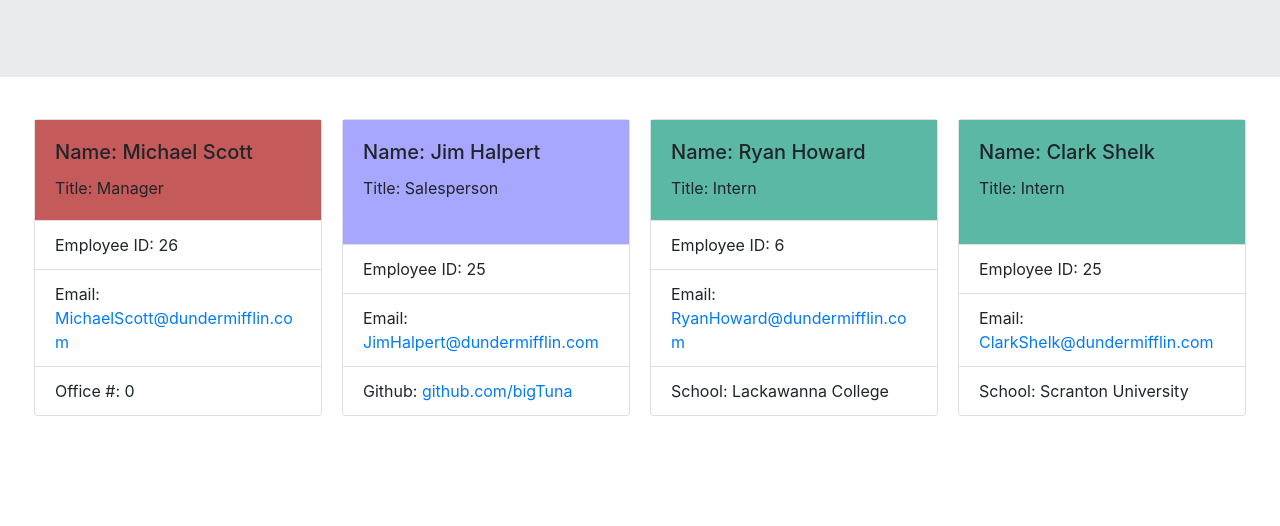
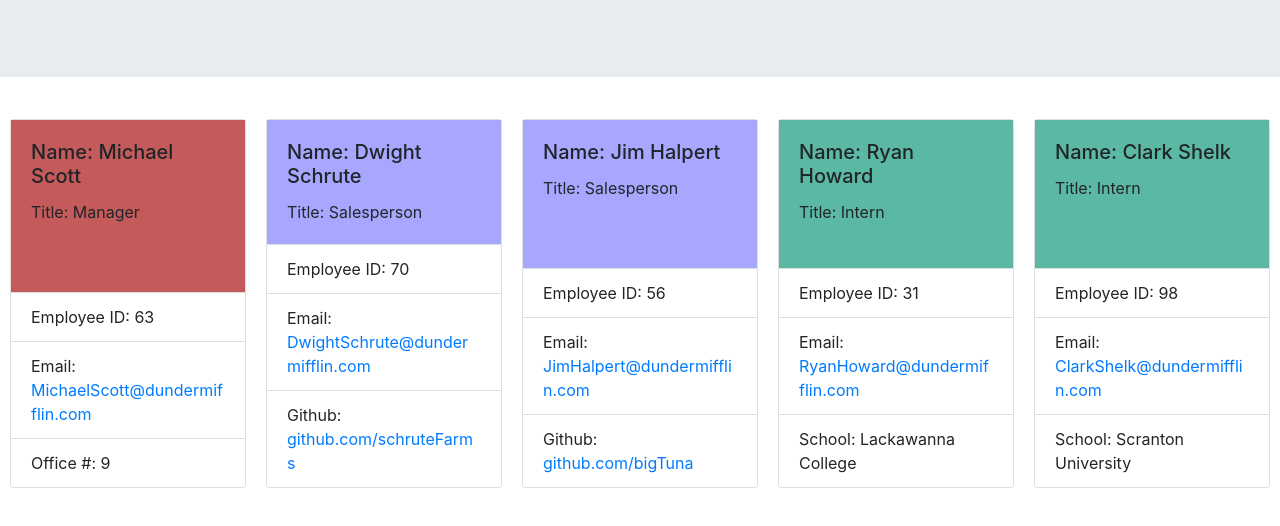
Before and after one commit to epurpur/Bootcamp10_TeamProfileGenerator, a website: page MyTeam.html in a window 1280 px wide. Shown: the part 172-698 px from the top of the page. Drawn offline with nearby package versions, Linux system fonts and the light colour scheme.

Commit message:
fixing typos

```diff
--- a/MyTeam.html
+++ b/MyTeam.html
@@ -29,20 +29,31 @@
                 <p class="card-text">Title: Manager</p>
             </div>
             <ul class="list-group list-group-flush">
-                <li class="list-group-item">Employee ID: 26</li>
+                <li class="list-group-item">Employee ID: 63</li>
                 <li class="list-group-item">Email: <a href="mailto:MichaelScott@dundermifflin.com">MichaelScott@dundermifflin.com</a></li>
-                <li class="list-group-item">Office #: 0</li>
+                <li class="list-group-item">Office #: 9</li>
             </ul>
             </div>
 
 
         <div class="card" style="width: 18rem;">
         <div class="card-body salesperson-card">
+            <h5 class="card-title">Name: Dwight Schrute</h5>
+            <p class="card-text">Title: Salesperson</p>
+        </div>
+        <ul class="list-group list-group-flush">
+            <li class="list-group-item">Employee ID: 70</li>
+            <li class="list-group-item">Email: <a href="mailto:DwightSchrute@dundermifflin.com">DwightSchrute@dundermifflin.com</a></li>
+            <li class="list-group-item">Github: <a href="https://github.com/epurpur/Bootcamp10_TeamProfileGenerator" target="_blank">github.com/schruteFarms</a></li>
+        </ul>
+        </div>
+        <div class="card" style="width: 18rem;">
+        <div class="card-body salesperson-card">
             <h5 class="card-title">Name: Jim Halpert</h5>
             <p class="card-text">Title: Salesperson</p>
         </div>
         <ul class="list-group list-group-flush">
-            <li class="list-group-item">Employee ID: 25</li>
+            <li class="list-group-item">Employee ID: 56</li>
             <li class="list-group-item">Email: <a href="mailto:JimHalpert@dundermifflin.com">JimHalpert@dundermifflin.com</a></li>
             <li class="list-group-item">Github: <a href="https://github.com/epurpur/Bootcamp10_TeamProfileGenerator" target="_blank">github.com/bigTuna</a></li>
         </ul>
@@ -53,7 +64,7 @@
             <p class="card-text">Title: Intern</p>
         </div>
         <ul class="list-group list-group-flush">
-            <li class="list-group-item">Employee ID: 6</li>
+            <li class="list-group-item">Employee ID: 31</li>
             <li class="list-group-item">Email: <a href="mailto:RyanHoward@dundermifflin.com">RyanHoward@dundermifflin.com</a></li>
             <li class="list-group-item">School: Lackawanna College</li>
         </ul>
@@ -64,7 +75,7 @@
             <p class="card-text">Title: Intern</p>
         </div>
         <ul class="list-group list-group-flush">
-            <li class="list-group-item">Employee ID: 25</li>
+            <li class="list-group-item">Employee ID: 98</li>
             <li class="list-group-item">Email: <a href="mailto:ClarkShelk@dundermifflin.com">ClarkShelk@dundermifflin.com</a></li>
             <li class="list-group-item">School: Scranton University</li>
         </ul>
```
Also changed, not shown: Assets/__tests__/Manager.test.js (+1 -1 lines).
